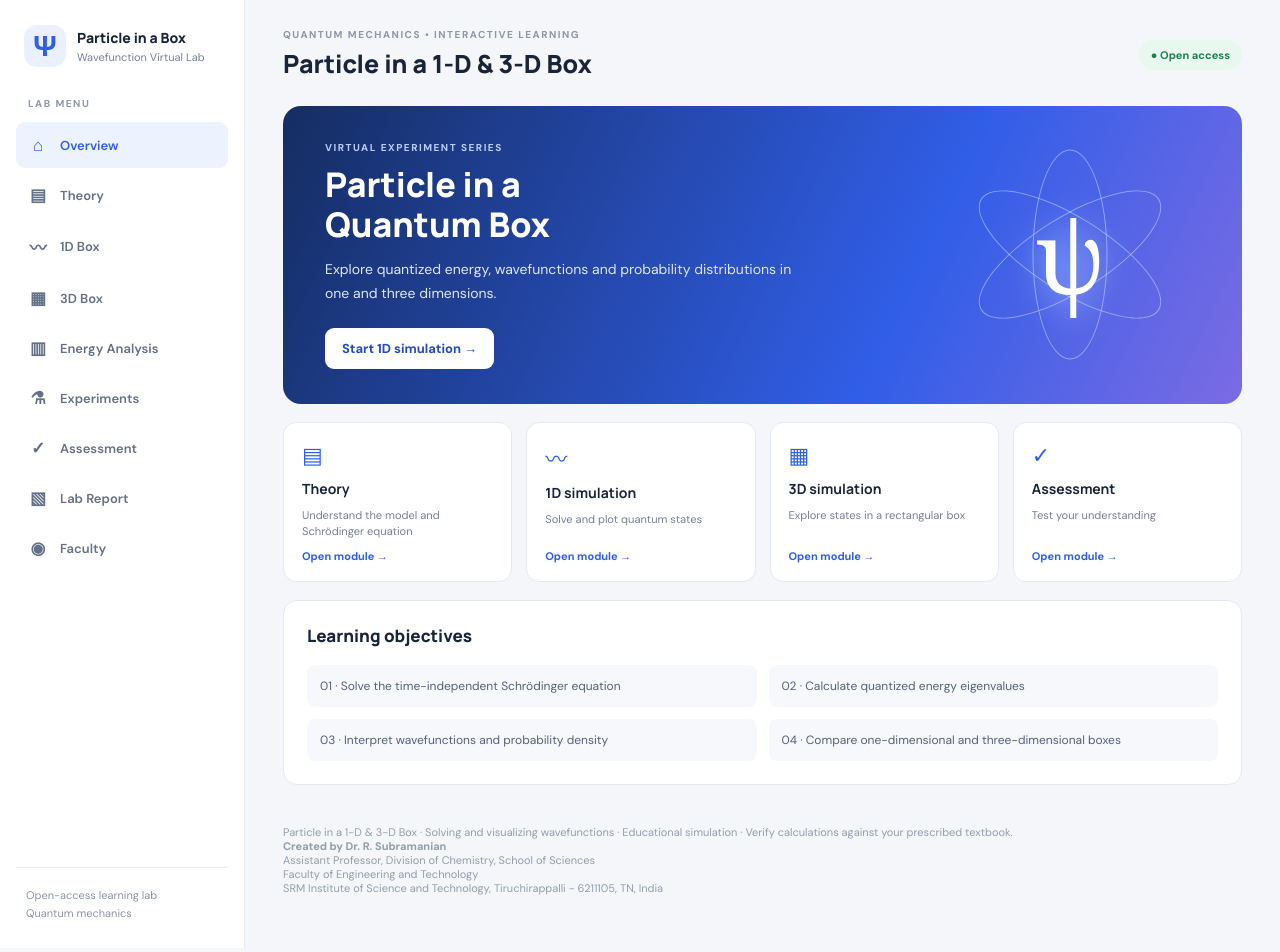
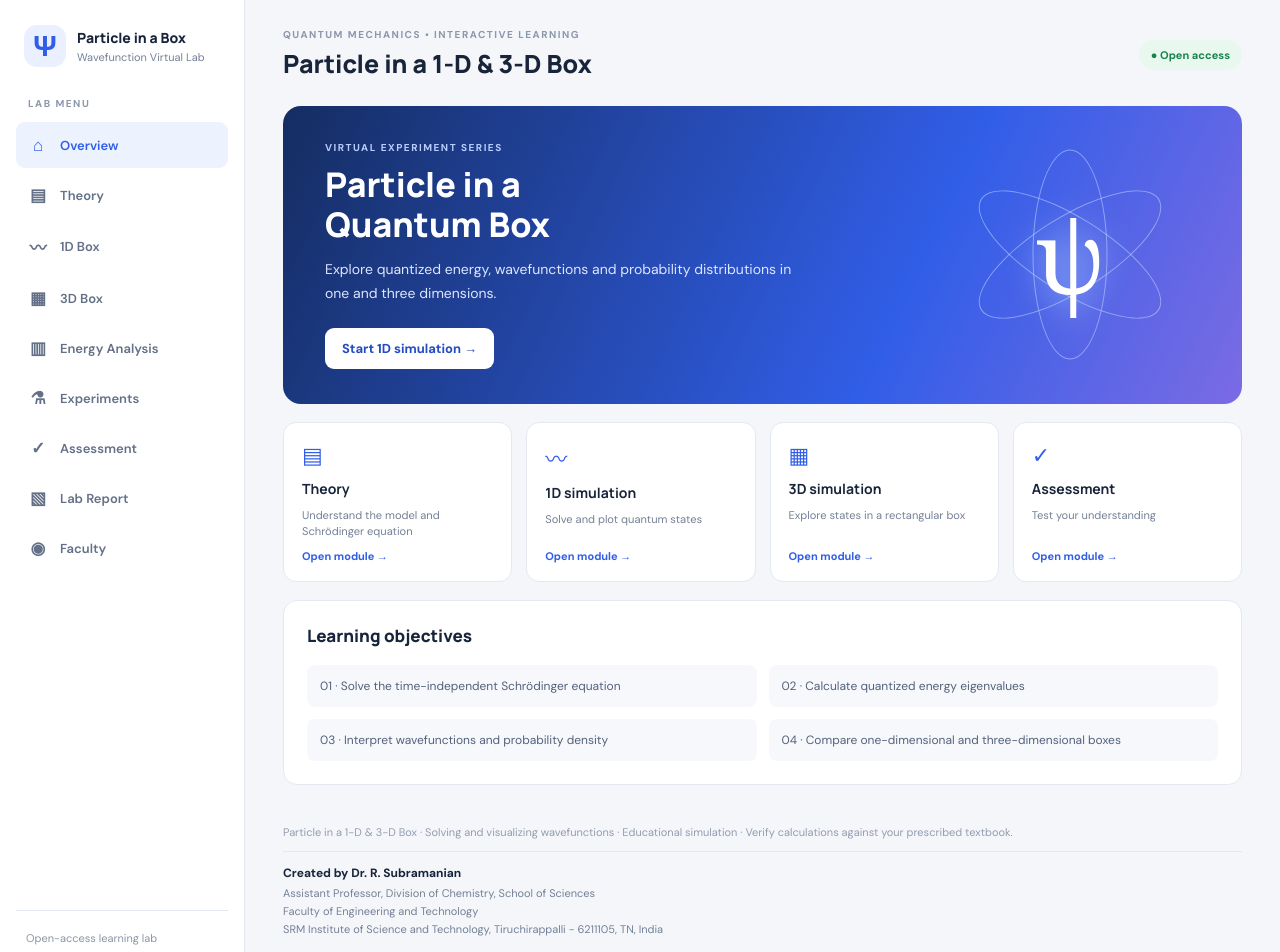
Before and after one commit to rsmani84/quantum, a Next.js app: page / in a window 1280 px wide. Shown: the top 952 px of the page. Built offline with nearby package versions, Linux system fonts and the light colour scheme.

Commit message:
Style creator attribution in website footer only

```diff
--- a/app/globals.css
+++ b/app/globals.css
@@ -94,3 +94,8 @@
 .report-author { margin:12px 0 16px; padding:12px 14px; border:1px solid #d9e0ea; border-left:3px solid #526b9c; border-radius:6px; line-height:1.55; font-size:11px; }
 .report-author strong { font-size:13px; }
 @media print { #print-report .report-author { break-inside:avoid; print-color-adjust:exact; -webkit-print-color-adjust:exact; } }
+
+
+.site-credit { margin-top:12px; padding-top:12px; border-top:1px solid var(--line); font-size:11px; line-height:1.65; color:var(--muted); }
+.site-credit b { color:var(--ink); font-size:12px; }
+@media print { .site-credit { display:none !important; } }
```
